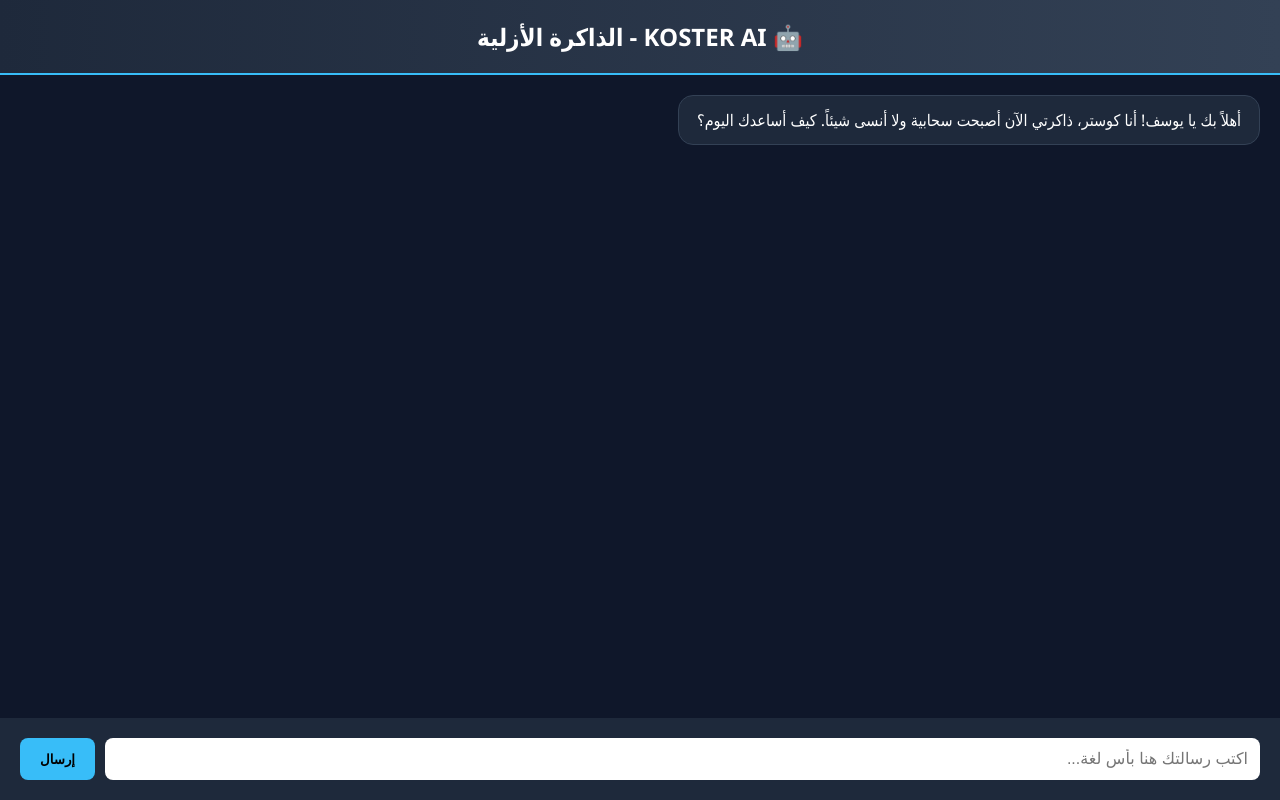
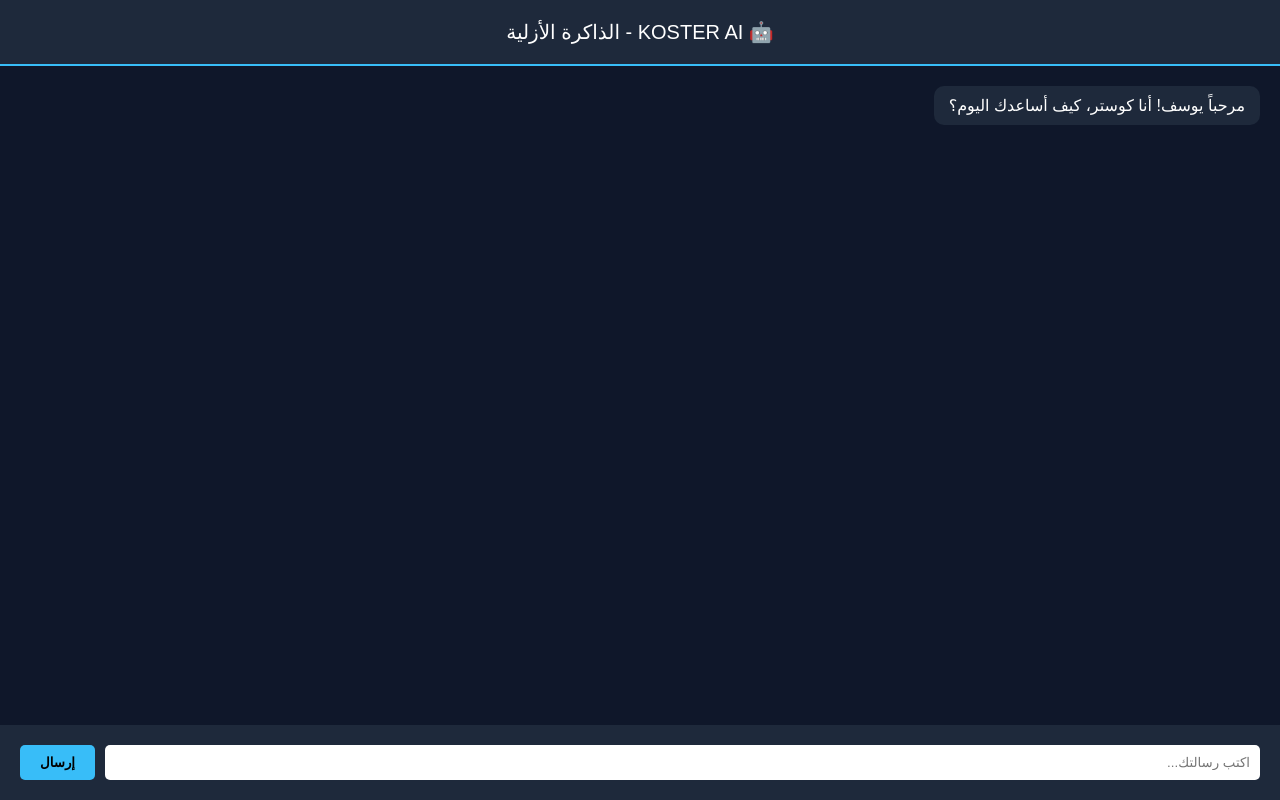
Before and after one commit to yousefmontaserelyazgi-tech/koster-ai, a Flask app: page / in a window 1280 px wide. Run offline with Flask 3, Linux system fonts and the light colour scheme.

Commit message:
Update index.html

```diff
--- a/templates/index.html
+++ b/templates/index.html
@@ -3,42 +3,35 @@
 <head>
     <meta charset="UTF-8">
     <meta name="viewport" content="width=device-width, initial-scale=1.0">
-    <title>KOSTER AI | كـوسـتـر</title>
+    <title>KOSTER AI | كوستر</title>
     <style>
-        body { font-family: 'Segoe UI', Tahoma, Geneva, Verdana, sans-serif; background-color: #0f172a; color: white; display: flex; flex-direction: column; height: 100vh; margin: 0; }
-        .header { background: linear-gradient(90deg, #1e293b, #334155); padding: 20px; text-align: center; font-size: 24px; font-weight: bold; border-bottom: 2px solid #38bdf8; }
-        .chat-container { flex: 1; overflow-y: auto; padding: 20px; display: flex; flex-direction: column; gap: 15px; }
-        .message { max-width: 80%; padding: 12px 18px; border-radius: 15px; line-height: 1.5; }
-        .user { align-self: flex-end; background-color: #38bdf8; color: #0f172a; font-weight: 500; }
-        .bot { align-self: flex-start; background-color: #1e293b; border: 1px solid #334155; }
-        .input-area { padding: 20px; background-color: #1e293b; display: flex; gap: 10px; }
-        input { flex: 1; padding: 12px; border-radius: 8px; border: none; outline: none; font-size: 16px; }
-        button { background-color: #38bdf8; border: none; padding: 10px 20px; border-radius: 8px; cursor: pointer; font-weight: bold; }
+        body { font-family: sans-serif; background-color: #0f172a; color: white; display: flex; flex-direction: column; height: 100vh; margin: 0; }
+        .header { background: #1e293b; padding: 20px; text-align: center; font-size: 20px; border-bottom: 2px solid #38bdf8; }
+        #chat { flex: 1; overflow-y: auto; padding: 20px; display: flex; flex-direction: column; gap: 10px; }
+        .msg { padding: 10px 15px; border-radius: 10px; max-width: 80%; }
+        .bot { background: #1e293b; align-self: flex-start; }
+        .user { background: #38bdf8; color: #0f172a; align-self: flex-end; }
+        .input-box { padding: 20px; background: #1e293b; display: flex; gap: 10px; }
+        input { flex: 1; padding: 10px; border-radius: 5px; border: none; }
+        button { background: #38bdf8; border: none; padding: 10px 20px; border-radius: 5px; cursor: pointer; font-weight: bold; }
     </style>
 </head>
 <body>
     <div class="header">🤖 KOSTER AI - الذاكرة الأزلية</div>
-    <div class="chat-container" id="chat">
-        <div class="message bot">أهلاً بك يا يوسف! أنا كوستر، ذاكرتي الآن أصبحت سحابية ولا أنسى شيئاً. كيف أساعدك اليوم؟</div>
+    <div id="chat">
+        <div class="msg bot">مرحباً يوسف! أنا كوستر، كيف أساعدك اليوم؟</div>
     </div>
-    <div class="input-area">
-        <input type="text" id="userInput" placeholder="اكتب رسالتك هنا بأس لغة..." onkeypress="if(event.key==='Enter') sendMessage()">
-        <button onclick="sendMessage()">إرسال</button>
+    <div class="input-box">
+        <input type="text" id="userInput" placeholder="اكتب رسالتك...">
+        <button onclick="send()">إرسال</button>
     </div>
-
     <script>
-        async function sendMessage() {
+        function send() {
             const input = document.getElementById('userInput');
             const chat = document.getElementById('chat');
-            if(!input.value.strip) return;
-
-            // إضافة رسالة المستخدم
-            chat.innerHTML += `<div class="message user">${input.value}</div>`;
-            const text = input.value;
+            if(!input.value) return;
+            chat.innerHTML += `<div class="msg user">${input.value}</div>`;
             input.value = '';
-
-            // إرسال للسيرفر (قريباً سنربطها بـ Groq)
-            chat.innerHTML += `<div class="message bot">تم استلام رسالتك.. النظام قيد التفعيل النهائي!</div>`;
             chat.scrollTop = chat.scrollHeight;
         }
     </script>
```
